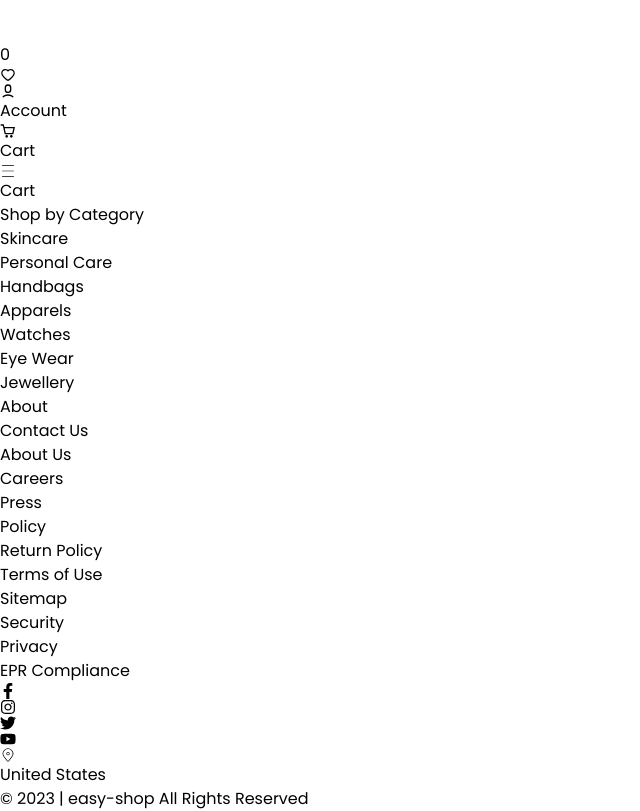
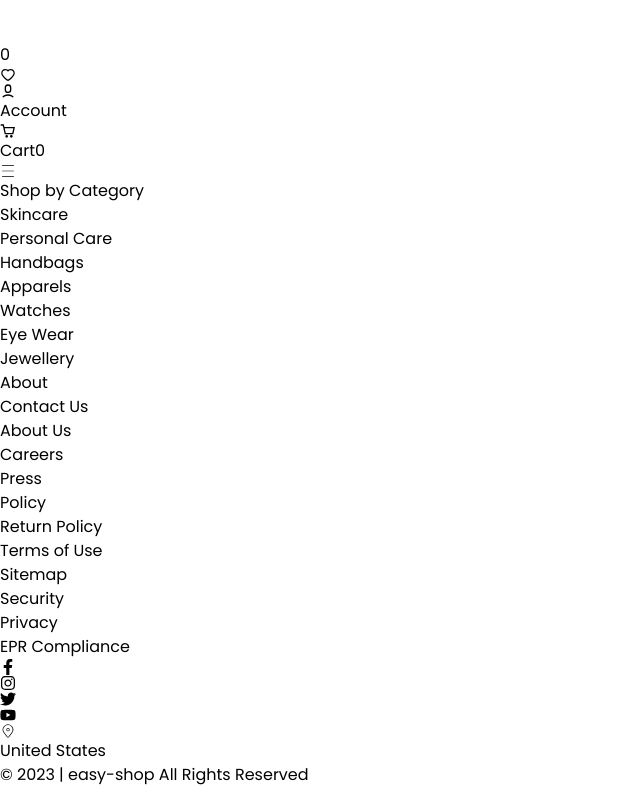
Before and after one commit to nightumbrella/shop-easy, a React (Vite) app in the folder client/: page /cart in a window 1280 px wide. Shown: the part 5900-6711 px from the top of the page, without its empty margins (0-640 px from the left). After the commit the page ends 6687 px from the top, so only its background shows below. Built offline with nearby package versions, Linux system fonts and the light colour scheme.

Commit message:
add cart page and cartSlice

```diff
--- a/client/src/components/Header.jsx
+++ b/client/src/components/Header.jsx
@@ -1,5 +1,5 @@
 import React, { useState } from "react";
-import { AiOutlineSearch,AiOutlineHeart } from "react-icons/ai";
+import { AiOutlineSearch, AiOutlineHeart } from "react-icons/ai";
 import { RiUser6Line } from "react-icons/ri";
 import { CgShoppingCart } from "react-icons/cg";
 import { MdOutlineKeyboardArrowDown } from "react-icons/md";
@@ -9,11 +9,13 @@ import { CiMenuBurger } from "react-icons/ci";
 import { UseModal, changeModal } from "../redux/modalSLice";
 import { useDispatch } from "react-redux";
 import { UseWishlist } from "../redux/WishlistSlice";
+import { UseCart } from "../redux/CartSlice";
 
 const Header = () => {
-  const {wishlist} =UseWishlist()
+  const { wishlist } = UseWishlist();
   const dispatch = useDispatch();
   const { modal } = UseModal();
+  const { cart } = UseCart();
   const openModal = () => {
     dispatch(changeModal());
     console.log("click");
@@ -143,17 +145,23 @@ const Header = () => {
             to={"wishlist"}
             className='relative'
           >
-            <div className='absolute -top-2 -right-3   bg-[#116D6E] text-white w-4 h-4 flex items-center justify-center rounded-full px-3'>{wishlist.length}</div>
-            <AiOutlineHeart className="w-6 h-6"/>
+            <div className='absolute -top-2 -right-3   bg-[#116D6E] text-white w-4 h-4 flex items-center justify-center rounded-full px-3'>
+              {wishlist.length}
+            </div>
+            <AiOutlineHeart className='w-6 h-6' />
           </Link>
 
           <div className=' items-center gap-2 font-medium rounded-full hover:bg-slate-100 duration-300 cursor-pointer px-3 py-2  max-xl:hidden flex'>
             <RiUser6Line className='text-xl' />
             Account
           </div>
-          <Link to={'/cart'} className=' items-center gap-2 font-medium rounded-full hover:bg-slate-100 px-3 duration-300 cursor-pointer py-2 max-xl:hidden flex'>
+          <Link
+            to={"/cart"}
+            className=' items-center gap-2 font-medium rounded-full hover:bg-slate-100 px-3 duration-300 cursor-pointer py-2 max-xl:hidden flex'
+          >
             <CgShoppingCart className='text-xl' />
             Cart
+            <span>{cart.length}</span>
           </Link>
         </div>
       </div>
--- a/client/src/pages/Cart.jsx
+++ b/client/src/pages/Cart.jsx
@@ -1,9 +1,20 @@
-import React from 'react'
+import React from "react";
+import { UseCart } from "../redux/CartSlice";
 
 const Cart = () => {
+  const { cart } = UseCart();
   return (
-    <div>Cart</div>
-  )
-}
+    <div>
+      {cart.map((p) => (
+        <div>
+          <img
+            src={p.thumbnail}
+            alt=''
+          />
+        </div>
+      ))}
+    </div>
+  );
+};
 
-export default Cart
+export default Cart;
--- a/client/src/pages/Wishlist.jsx
+++ b/client/src/pages/Wishlist.jsx
@@ -1,9 +1,10 @@
 import React from "react";
 import { UseWishlist, addWishlist } from "../redux/WishlistSlice";
 import { useDispatch } from "react-redux";
+import { addToCart } from "../redux/CartSlice";
 const Wishlist = () => {
   const { wishlist } = UseWishlist();
-  const dispatch = useDispatch()
+  const dispatch = useDispatch();
 
   return (
     <div className='w-[1800px] mx-auto pt-10 mb-10'>
@@ -23,10 +24,16 @@ const Wishlist = () => {
 
             <div className='absolute top-2/4 translate-y-[100%] duration-500  group-hover:translate-y-0  border backdrop  overflow-hidden p-4  rounded-b-lg  left-2 backdrop-blur-md w-[calc(100%-16px)]  h-[50%] '>
               <div className='flex items-center justify-between w-full '>
-                <button className='px-2 py-2 rounded-sm bg-[#116D6E] text-white active:scale-[.99] '  onClick={() => dispatch(addWishlist(wish.id))}>
+                <button
+                  className='px-2 py-2 rounded-sm bg-[#116D6E] text-white active:scale-[.99] '
+                  onClick={() => dispatch(addWishlist(wish.id))}
+                >
                   remove list
                 </button>
-                <button className='px-2 py-2  active:scale-[.99]  rounded-sm bg-[#116D6E] text-white'>
+                <button
+                  className='px-2 py-2  active:scale-[.99]  rounded-sm bg-[#116D6E] text-white'
+                  onClick={() => dispatch(addToCart(wish))}
+                >
                   add to cart
                 </button>
               </div>
--- a/client/src/redux/CartSlice.jsx
+++ b/client/src/redux/CartSlice.jsx
@@ -1,7 +1,9 @@
 import { createSlice } from "@reduxjs/toolkit";
+import { useSelector } from "react-redux";
 
 const initialState = {
   cart: [],
+  amount: 0,
 };
 
 const CartSlice = createSlice({
@@ -11,10 +13,14 @@ const CartSlice = createSlice({
     addToCart: (state, { payload }) => {
       const existingProducts = state.cart.find((p) => p.id === payload.id);
       if (existingProducts) {
-        return;
+        state.amount += 1;
       } else {
         state.cart.push(payload);
       }
     },
   },
 });
+
+export default CartSlice.reducer;
+export const { addToCart } = CartSlice.actions;
+export const UseCart = () => useSelector((state) => state.cart);
--- a/client/src/store/store.jsx
+++ b/client/src/store/store.jsx
@@ -1,10 +1,12 @@
 import { configureStore } from "@reduxjs/toolkit";
 import ModalReducer from "../redux/modalSLice";
 import WishlistSlice from "../redux/WishlistSlice";
+import CartSlice from "../redux/CartSlice";
 
 export const store = configureStore({
   reducer: {
     modal: ModalReducer,
     wishlist: WishlistSlice,
+    cart: CartSlice,
   },
 });
```
